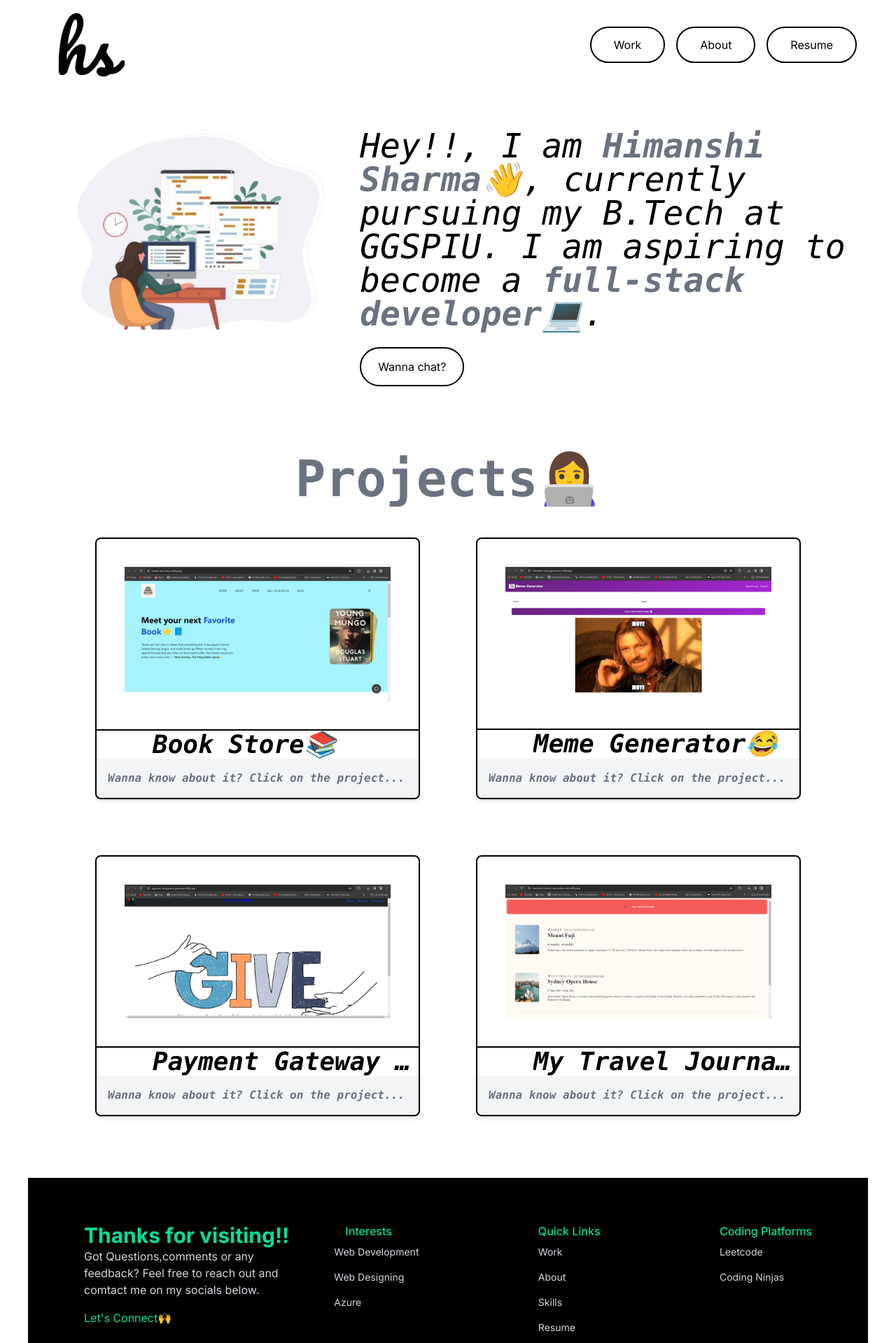
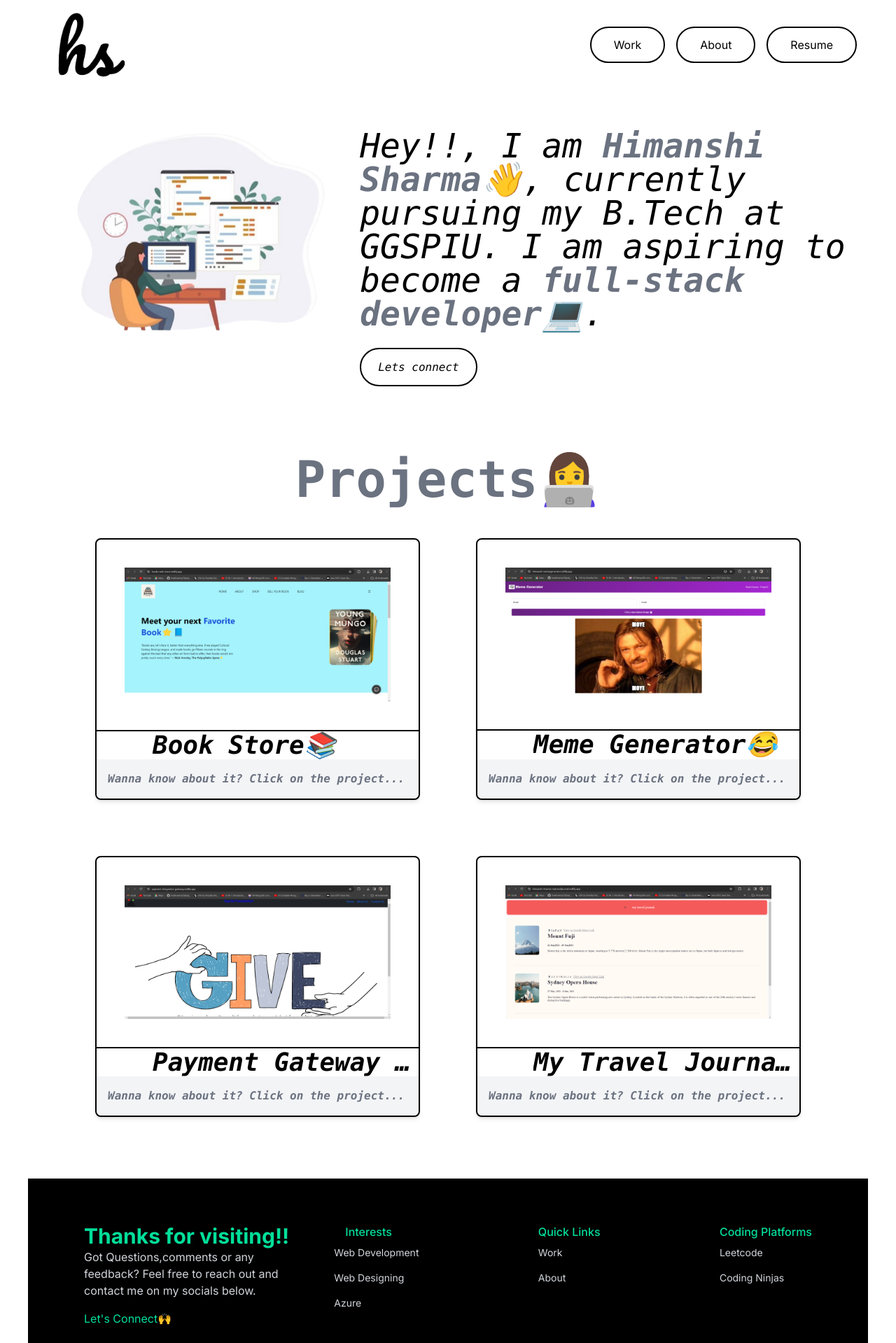
Before and after one commit to himanshi-sharma-123/my-portfolio, a Next.js app: page / in a window 1280 px wide. Shown: the top 1919 px of the page at 70% size. Built offline with nearby package versions, Linux system fonts and the light colour scheme.

Commit message:
links added

```diff
--- a/src/app/page.js
+++ b/src/app/page.js
@@ -80,10 +80,10 @@ after:absolute after:inset-0 after:w-[0.125em] after:animate-caret
           </div>
           <div className="mt-10">
             <Link
-              href="/"
-              className="bg-white border-2 border-black hover:bg-black hover:text-white hover:border-white py-4 px-6 rounded-full cursor-custom"
+              href="https://www.linkedin.com/in/himanshi-sharma-564548202/"
+              className="bg-white border-2 border-black hover:bg-black hover:text-white hover:border-white py-4 px-6 rounded-full cursor-custom font-mono italic"
             >
-              Wanna chat?
+              Lets connect
             </Link>
           </div>
         </div>
--- a/src/app/projects/[id]/page.jsx
+++ b/src/app/projects/[id]/page.jsx
@@ -13,6 +13,8 @@ const details = [
     description:
       "Built a website which is equipped with 4+ features designed to store, manage and upload books for sale. The functionalities encompass user authentication through Firebase for login and signup, complemented by a chatbot for engaging user interactions. Incorporating modules for book inventory, this system facilitates tracking of available books and customer profiles. By utilizing this computerized setup, it mitigates the risk of losing book or customer records, a common occurrence in non-computerized systems.",
     video: "/bookV.mp4",
+    github: "https://github.com/himanshi-sharma-123/Book-Store",
+    live: "https://books-web-store.netlify.app/",
   },
   {
     id: 2,
@@ -25,6 +27,8 @@ const details = [
     description:
       "Developed a web-based Meme Generator allowing users to create custom memes by combining text and images, utilizing an API with access to a diverse library of 100+ images.",
     video: "/memeV.mp4",
+    github: "https://github.com/himanshi-sharma-123/meme-generator",
+    live: "https://meme-generator-flax-delta.vercel.app/",
   },
   {
     id: 3,
@@ -37,6 +41,8 @@ const details = [
     description:
       " Developed a web application using with HTML, CSS from scratch as the part of The Sparks Foundation Internship by using Razorpay as a Payment Integration",
     video: "/paymentV.mp4",
+    github: "https://github.com/himanshi-sharma-123/Payment-Integration",
+    live: "https://payment-integration-gateway.netlify.app/",
   },
   {
     id: 4,
@@ -49,6 +55,8 @@ const details = [
     description:
       "It is a static website that I built to learn Reactjs and props",
     video: "/travelV.mp4",
+    github: "https://github.com/himanshi-sharma-123/travel-journal",
+    live: "https://himanshi-sharma-mytraveljournal.netlify.app/",
   },
 ];
 
@@ -88,23 +96,23 @@ function ProjectDetail({ params }) {
         </div>
         <div className="mt-5 md:mt-0 flex flex-row gap-10">
           <Link
-            href="/"
+            href={detail.github}
             className="bg-white border-2 border-black hover:bg-black hover:text-white hover:border-white py-3 px-8 rounded-full mb-2 md:mb-0 cursor-custom block"
           >
             Github
           </Link>
           <Link
-            href="/"
+            href={detail.live}
             className="bg-white border-2 border-black hover:bg-black hover:text-white hover:border-white py-3 px-8 rounded-full mb-2 md:mb-0 cursor-custom block"
           >
             Live Site
           </Link>
-          <Link
+          {/* <Link
             href="/"
             className="bg-white border-2 border-black hover:bg-black hover:text-white hover:border-white py-3 px-8 rounded-full mb-2 md:mb-0 cursor-custom block"
           >
             Demo Video
-          </Link>
+          </Link> */}
         </div>
       </div>
 
--- a/src/components/footer/footer.jsx
+++ b/src/components/footer/footer.jsx
@@ -32,7 +32,7 @@ function footer() {
         </h1>
         <p1 className="py-4">
           Got Questions,comments or any feedback? Feel free to reach out and
-          comtact me on my socials below.
+          contact me on my socials below.
           {/* Let me know your views through the contact form or drop me a message
           on my socials mentioned below. */}
         </p1>
@@ -73,14 +73,14 @@ function footer() {
               {" "}
               <Link href="/about">About</Link>
             </li>
-            <li className="py-2 text-sm">
+            {/* <li className="py-2 text-sm">
               {" "}
               <Link href="/">Skills</Link>
-            </li>
-            <li className="py-2 text-sm">
+            </li> */}
+            {/* <li className="py-2 text-sm">
               {" "}
               <Link href="/">Resume</Link>
-            </li>
+            </li> */}
           </ul>
         </div>
         <div>
```
